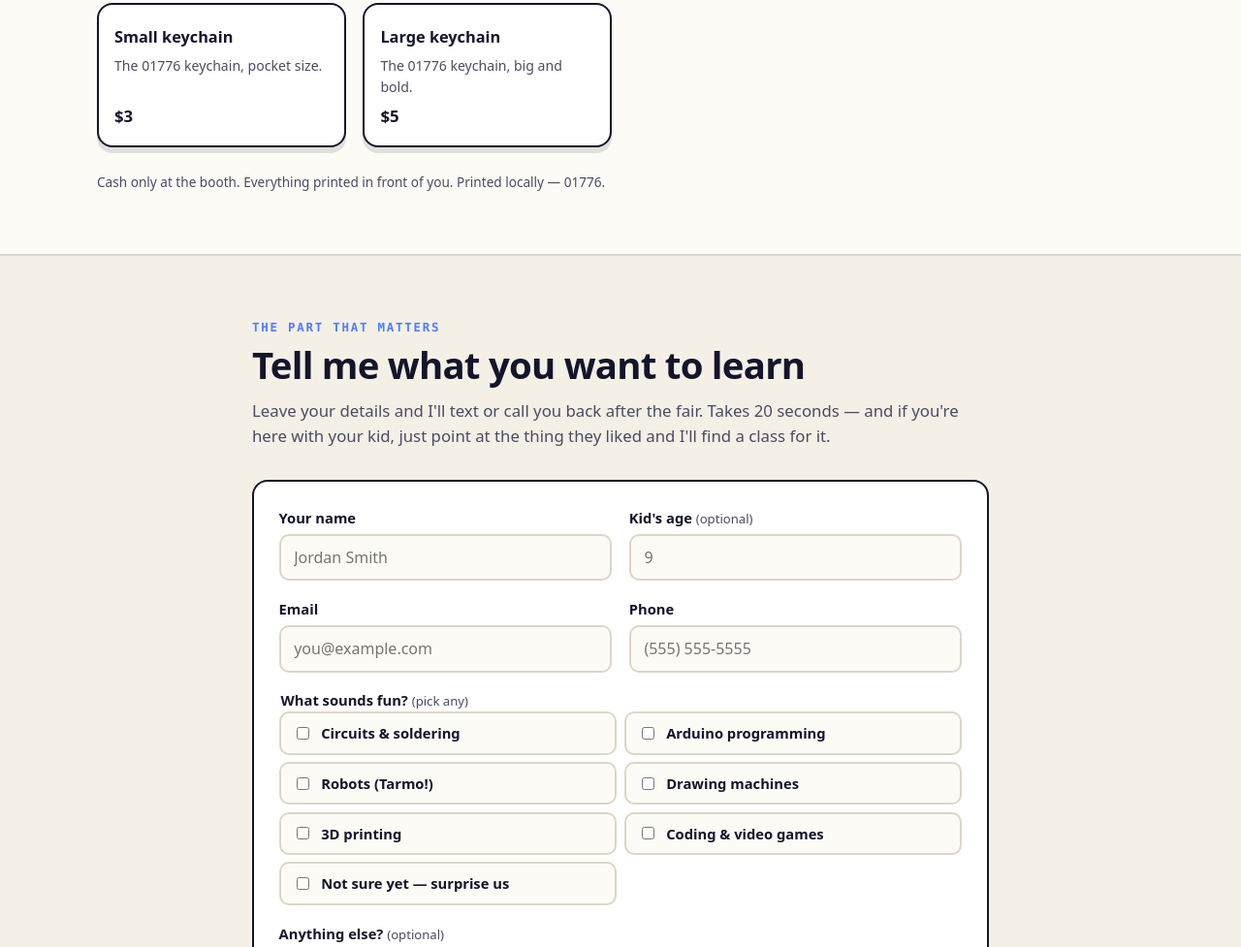
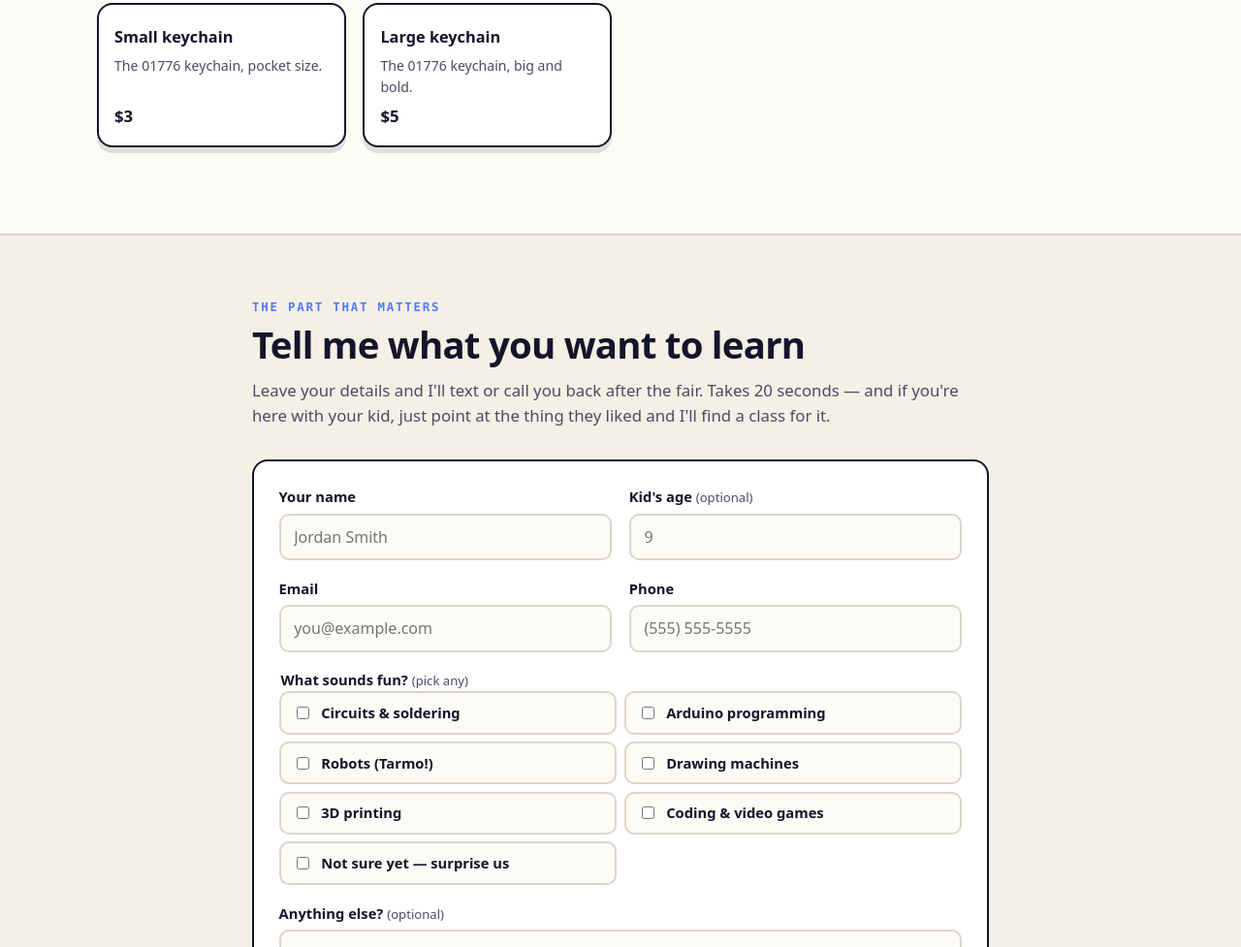
Before and after one commit to EwoudVV/fair-site, a plain HTML site: page index.html in a window 1280 px wide. Shown: the part 2575-3552 px from the top of the page at 97% size. Drawn offline with Linux system fonts and the light colour scheme; no server answers.

Commit message:
Remove invented shop fineprint

```diff
--- a/index.html
+++ b/index.html
@@ -258,8 +258,6 @@
           <p class="shop-price">$5</p>
         </div>
       </div>
-
-      <p class="fineprint">Cash only at the booth. Everything printed in front of you. Printed locally — 01776.</p>
     </div>
   </section>
 
```
